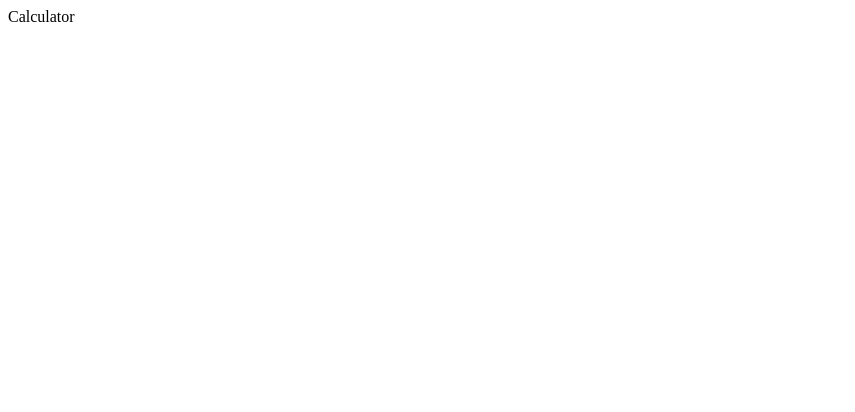
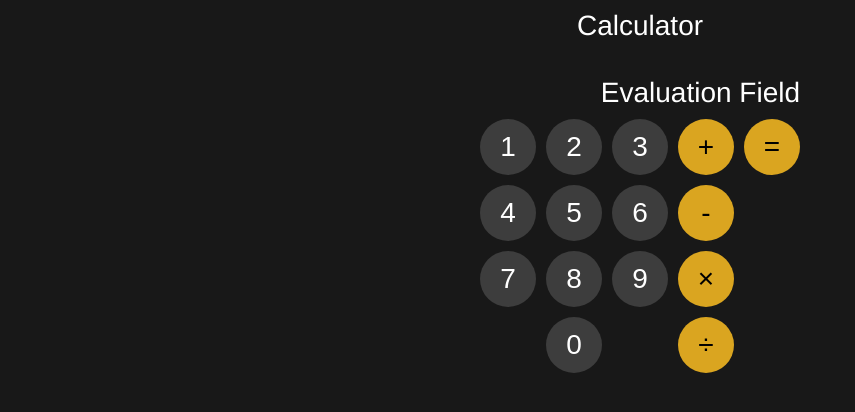
Before and after one commit to tylerprehl/top-calculator, a plain HTML site: page index.html in a window 1280 px wide. Shown: the whole page, without its empty margins (0-855 px from the left). Drawn offline with Linux system fonts and the light colour scheme.

Commit message:
Create calculator foundations
Create and design simple calculator UI. Create and test math functions
in JS. Make notes on how to proceed in calculator.js.

```diff
--- a/index.html
+++ b/index.html
@@ -4,8 +4,44 @@
     <meta charset="UTF-8">
     <meta name="viewport" content="width=device-width, initial-scale=1.0">
     <title>Calculator</title>
+    <link rel="stylesheet" href="src/style.css">
+    <script src="src/calculator.js" defer></script>
 </head>
 <body>
     <div>Calculator</div>
 </body>
+    <div class="calculator-container">
+        <div class="evaluation-field">
+            Evaluation Field
+        </div>
+        <div class="options-container">
+            <div class="digits-container">
+                <div class="digits-row">
+                    <button class="calculator-option digit">1</button>
+                    <button class="calculator-option digit">2</button>
+                    <button class="calculator-option digit">3</button>
+                </div>
+                <div class="digits-row">
+                    <button class="calculator-option digit">4</button>
+                    <button class="calculator-option digit">5</button>
+                    <button class="calculator-option digit">6</button>
+                </div>
+                <div class="digits-row">
+                    <button class="calculator-option digit">7</button>
+                    <button class="calculator-option digit">8</button>
+                    <button class="calculator-option digit">9</button>
+                </div>
+                <div class="digits-row">
+                    <button class="calculator-option digit">0</button>
+                </div>
+            </div>
+            <div class="operators-container">
+                <button class="calculator-option operator">+</button>
+                <button class="calculator-option operator">-</button>
+                <button class="calculator-option operator">&#x00D7;</button>
+                <button class="calculator-option operator">&#x00F7;</button>
+                <button class="calculator-option operator">=</button>
+            </div>
+        </div>
+    </div>
 </html>
--- /dev/null
+++ b/src/calculator.js
@@ -0,0 +1,78 @@
+
+
+function add(num1, num2) {
+    num1 = parseFloat(num1);
+    num2 = parseFloat(num2);
+    let result = num1+num2;
+    result = Math.round(result*100)/100;
+    return result.toString();
+}
+
+function subtract(num1, num2) {
+    num1 = parseFloat(num1);
+    num2 = parseFloat(num2);
+    let result = num1-num2;
+    result = Math.round(result*100)/100;
+    return result.toString();
+}
+
+function multiply(num1, num2) {
+    num1 = parseFloat(num1);
+    num2 = parseFloat(num2);
+    let result = num1*num2;
+    result = Math.round(result*100)/100;
+    return result.toString();
+}
+
+function divide(num1, num2) {
+    num1 = parseFloat(num1);
+    num2 = parseFloat(num2);
+    if (num2 === 0) {
+        return "divide by 0"
+    }
+    let result = num1/num2;
+    result = Math.round(result*100)/100;
+    return result.toString();
+}
+
+function operate(num1, operator, num2) {
+    switch (operator) {
+        case "+":
+            return add(num1, num2);
+
+        case "-":
+            return subtract(num1, num2);
+
+        case "*":
+            return multiply(num1, num2);
+
+        case "/":
+            let result = divide(num1, num2);
+            if (result === "divide by 0") {
+                currentNumber = 0;
+                secondNumber = 0;
+                currentNumber = "";
+                return "Ha! Nice try champ. You just got reset"
+            }
+            return result;
+    }
+}
+
+let display = "";
+let currentNumber = "";
+let secondNumber = "";
+let currentOperator = "";
+
+console.log(operate("1", "+", "3"));
+console.log(operate("4.4444", "-", "3"));
+console.log(operate("1.12345", "*", "3"));
+console.log(operate("3.5", "/", "0"));
+
+/*
+Ideas for how to implement calculator (to prevent certain issues):
+- event listener for digits
+- event listener for operators
+- after an operator is selected (+, -, *, /, =), disable operator buttons until
+  a number is selected
+- implement maximum digit amount
+*/
--- /dev/null
+++ b/src/style.css
@@ -0,0 +1,80 @@
+body {
+    font-family: 'Franklin Gothic Medium', 'Arial Narrow', Arial, sans-serif;
+    min-height: 100vh;
+    display: flex;
+    flex-direction: column;
+    align-items: center;
+    gap: 35px;
+    background-color: rgb(24, 24, 24);
+    color: white;
+    margin: 10px 0 0 0;
+    font-size: 28px;
+}
+
+.calculator-container {
+    display: flex;
+    flex-direction: column;
+    width: 320px;
+    /* border: 3px solid white; */
+    gap: 10px;
+}
+
+.evaluation-field {
+    display: flex;
+    justify-content: end;
+}
+
+.options-container {
+    display: flex;
+    gap: 10px;
+}
+
+.digits-container {
+    display: flex;
+    flex-direction: column;
+    height: 254px;
+    gap: 10px;
+}
+
+.operators-container {
+    display: flex;
+    flex-direction: column;
+    flex-wrap: wrap;
+    height: 254px;
+    gap: 10px;
+}
+
+button.calculator-option {
+    display: flex;
+    height: 56px;
+    width: 56px;
+    box-sizing: border-box;
+    border-radius: 50%;
+    justify-content: center;
+    align-items: center;
+    font-size: 28px;
+    border: none;
+}
+
+.digits-row {
+    display: flex;
+    justify-content: center;
+    gap: 10px;
+}
+
+button.digit {
+    color: white;
+    background-color: rgb(61, 61, 61);
+}
+
+button.digit:active {
+    background-color: rgb(80, 80, 80);
+}
+
+button.operator {
+    background-color: goldenrod;
+}
+
+button.operator:active {
+    background-color: rgb(255, 194, 39);
+}
```
Also changed, not shown: 1 other file.
